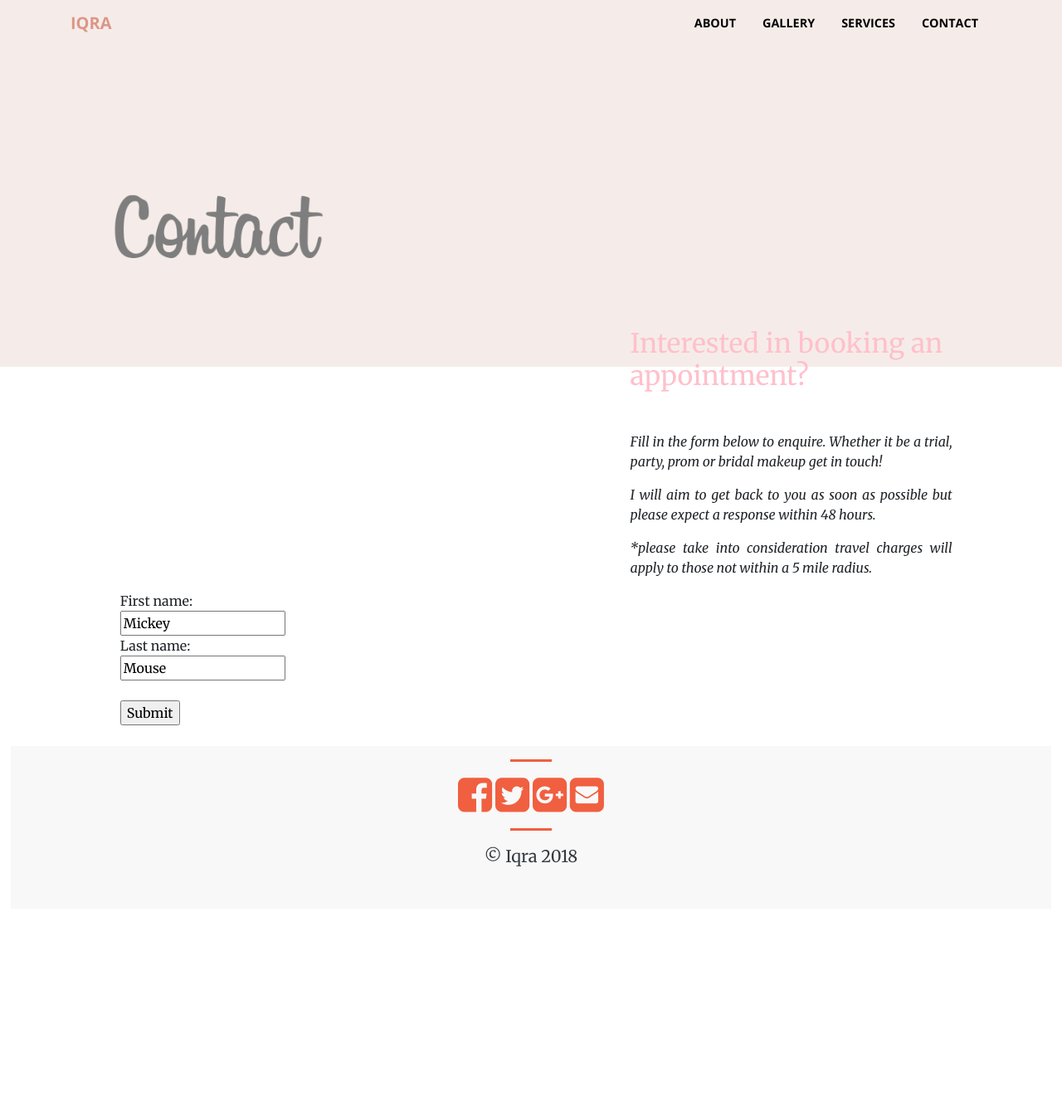
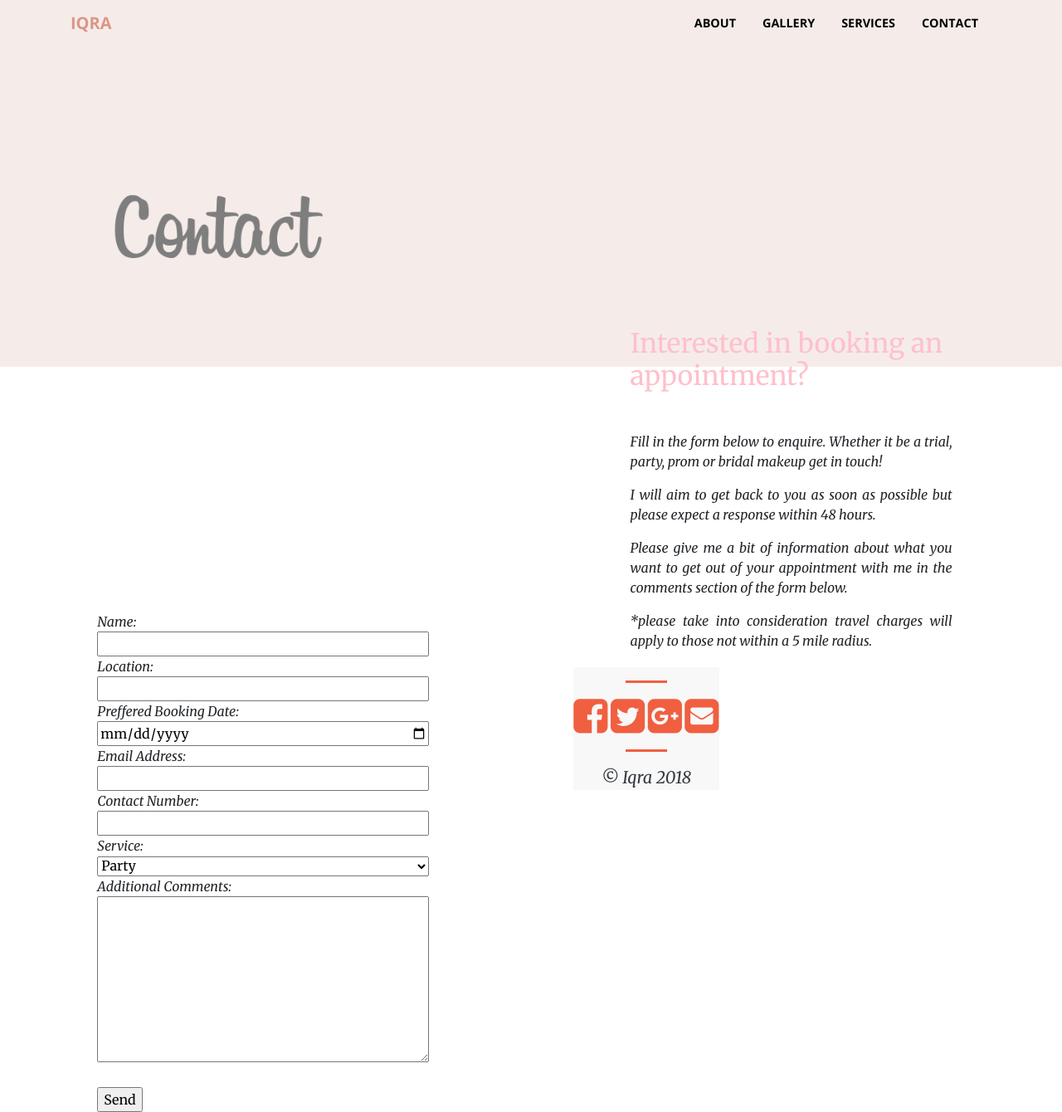
Before and after one commit to meganburnett/iqra-ahmed-tahir, a PHP site: page /contact.php in a window 1280 px wide. Shown: the whole page at 83% size. Before the commit the page ends 1044 px from the top, so only its background shows below. Run offline with PHP 8.4, Linux system fonts and the light colour scheme.

Commit message:
some stuff

```diff
--- a/contact.php
+++ b/contact.php
@@ -52,6 +52,7 @@
       <p style="text-align:justify"> <i>Fill in the form below to enquire. Whether it be a trial, party, prom or bridal makeup get in touch!<br> </p>
 
       <p style="text-align:justify"> I will aim to get back to you as soon as possible but please expect a response within 48 hours. <br></p>
+      <p style="text-align:justify">Please give me a bit of information about what you want to get out of your appointment with me in the comments section of the form below. <br></p>
 
       <p style="text-align:justify"> *please take into consideration travel charges will apply to those not within a 5 mile radius.<br></p>
        </i> </div>
@@ -62,20 +63,46 @@
         </div>
 
 
-    <div class="row" style="margin-left:1%; margin-right:1%">
+    <div class="row" style="margin-top:-5%;"">
+
         <div class="col-md-7" >
+
+ <form action=""><i>
+  Name:<br>
+  <input type="text" style="width:400px;" name="name" value="">
+  <br>
+  Location:<br>
+  <input type="text" style="width:400px;" location="location" value="">
+  Preffered Booking Date:<br>
+  <input type="date" id="myDate"style="width:400px;">
+  <br>Email Address:<br>
+  <input type="text" style="width:400px;" email="email" value="">
+  <br>
+  Contact Number:<br>
+  <input type="text" style="width:400px;" phone="phone" value="">
+  <br>
+  Service:
+  <br>  <select name="services" style="width:400px;">
+  <option value="party">Party</option>
+  <option value="prom">Prom</option>
+  <option value="bridal">Bridal</option>
+  <option value="trial">Trial</option>
+</select>
+<br>
+Additional Comments:
+<textarea name="message" style="width:400px; height:200px;"></textarea>
+
+  <br><br>
+  <input type="submit" value="Send">
+
+
+  <a href="mailto:someone@example.com"></>
+</form>
 
 
 
-    <form action="">
-  First name:<br>
-  <input type="text" name="firstname" value="Mickey">
-  <br>
-  Last name:<br>
-  <input type="text" name="lastname" value="Mouse">
-  <br><br>
-  <input type="submit" value="Submit">
-</form>
+
+
 
 </div>
 </div>
```
